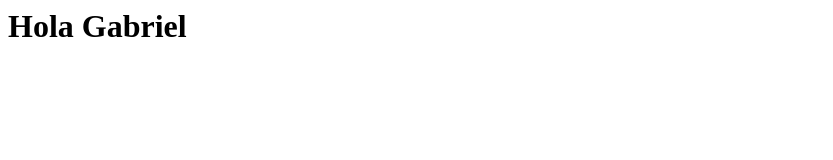
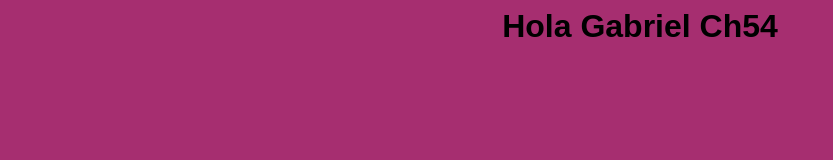
Before and after one commit to gapman20/Ch54-miPrimerRepo, a plain HTML site: page index.html in a window 1280 px wide. Shown: the whole page, without its empty margins (0-833 px from the left). Drawn offline with Linux system fonts and the light colour scheme.

Commit message:
feat: alineacion

```diff
--- a/index.html
+++ b/index.html
@@ -1,8 +1,9 @@
 <html>
   <head>
+    <link rel="stylesheet" href="style.css">
     <title>Ch54</title>
   </head>
   <body>
-    <h1>Hola Gabriel</h1>
+    <h1>Hola Gabriel Ch54</h1>
   </body>
 </html>
--- a/style.css
+++ b/style.css
@@ -0,0 +1,5 @@
+body {
+    font-family: Arial, sans-serif;
+    background-color: #a62e70;
+    text-align: center;
+}
```
